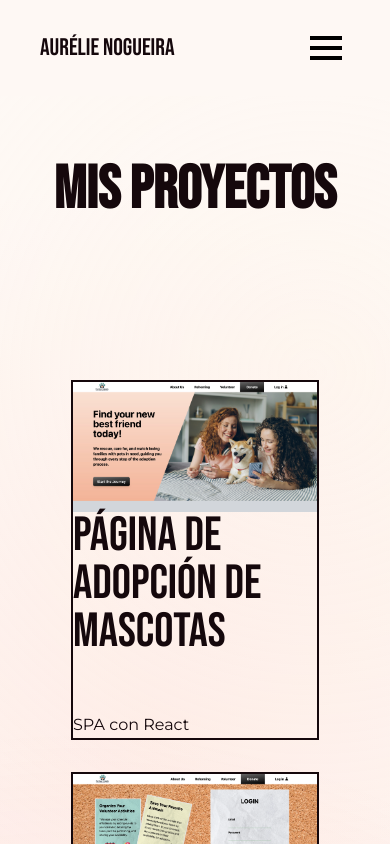
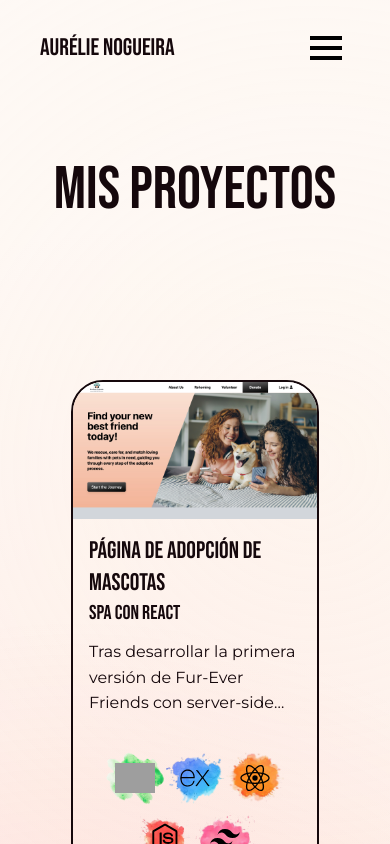
Before and after one commit to aurelienog/portfolio, a React (Vite) app in the folder web/: page /projects in a window 390 px wide. Shown: the top 844 px of the page. Built offline with nearby package versions, Linux system fonts and the light colour scheme; grey boxes are pictures that could not be loaded.

Commit message:
add ProjectPage and update styles Gallery

```diff
--- a/web/src/App.jsx
+++ b/web/src/App.jsx
@@ -6,6 +6,7 @@ import AboutPage from "./pages/AboutPage"
 import ProjectsPage from "./pages/ProjectsPage"
 import Footer from "./components/footer/Footer"
 import GradientLayout from "./components/layout/GradientLayout"
+import ProjectPage from "./pages/ProjectPage"
 
 
 function App() {
@@ -20,6 +21,7 @@ function App() {
           <Route path="/home?" element={<HomePage/>}/>
           <Route path="/about" element={<AboutPage/>}/>
           <Route path="/projects" element={<ProjectsPage/>}/>
+          <Route path="/projects/:id" element={<ProjectPage/>}/>
         </Routes>
         <Footer/>
       </GradientLayout>
--- a/web/src/components/gallery/Gallery.jsx
+++ b/web/src/components/gallery/Gallery.jsx
@@ -1,11 +1,14 @@
 import GalleryCard from "./GalleryCard"
+import { Link } from 'react-router-dom';
 
 function Gallery({ projects }) {
-  console.log(projects)
   return (
     <div className="grid grid-auto-fit p-8 gap-8 w-full">
       { projects?.map((project, index) => (
-        <GalleryCard key={index} {...project}/>
+        <Link to={`/projects/${project.id}`} key={index}>
+          <GalleryCard  {...project}/>
+        </Link>
+
       ))}
     </div>
   )
--- a/web/src/components/gallery/GalleryCard.jsx
+++ b/web/src/components/gallery/GalleryCard.jsx
@@ -1,9 +1,22 @@
-function GalleryCard({ name, architecture, image }) {
+import getTechnologiesByName from "../../lib/getTechnologiesByName"
+import SplashIcon from "../splash-icon/SplashIcon"
+
+function GalleryCard({ name, architecture, technologies, description, image }) {
+  const technologyObjects = getTechnologiesByName(technologies);
+
   return (
-    <article className="cursor-pointer border-2">
-      <img src={image} alt="" />
-      <h2>{name}</h2>
-      <p>{architecture}</p>
+    <article className="cursor-pointer border-2 overflow-hidden rounded-[var(--border-radius)]">
+      <figure>
+        <img src={image} alt="" className="block w-full aspect-video object-cover object-center" />
+      </figure>
+      <h2 className="text-2xl pb-0 p-4 mb-0">{name}</h2>
+      <p className="px-4 mb-3 text-xl font-sans">{architecture}</p>
+      <p className="mb-4 px-4 h-auto [display:-webkit-box] [-webkit-box-orient:vertical] [-webkit-line-clamp:3] overflow-hidden overflow-ellipsis">{description}</p>
+      <div className='p-4 flex flex-wrap justify-center w-full'>
+        {technologyObjects.map((tech, index) => (
+          <SplashIcon key={index} {...tech} height={'h-15'}/>
+        ))}
+        </div>
     </article>
   )
 }
--- a/web/src/components/layout/GradientLayout.jsx
+++ b/web/src/components/layout/GradientLayout.jsx
@@ -8,7 +8,7 @@ function GradientLayout( {children}) {
     className="absolute inset-0 z-0"
     style={{
       backgroundImage: `
-        radial-gradient(circle at 20% 80%, rgba(255, 160, 146, 0.25) 0%, transparent 50%),
+        radial-gradient(circle at 20% 55%, rgba(255, 160, 146, 0.25) 0%, transparent 50%),
         radial-gradient(circle at 80% 20%, rgba(255, 244, 228, 0.3) 0%, transparent 50%),
         radial-gradient(circle at 40% 40%, rgba(255, 160, 146, 0.15) 0%, transparent 50%)`,
     }}
--- a/web/src/components/projects-section/ProjectCard.jsx
+++ b/web/src/components/projects-section/ProjectCard.jsx
@@ -16,7 +16,7 @@ function ProjectCard({name, architecture, description, image, index, technologie
         <p className='my-4'>{description}</p>
         <div className='flex flex-wrap justify-start animate-splash mb-10 w-full'>
         {technologyObjects.map((tech, index) => (
-          <SplashIcon key={index} {...tech}/>
+          <SplashIcon key={index} {...tech} height={'h-15 md:h-20'}/>
         ))}
         </div>
         <Link to="/projects" className='button'>Más info<span className='visually hidden'>sobre el proyecto {name}</span></Link>
--- a/web/src/components/projects-section/ProjectsSection.jsx
+++ b/web/src/components/projects-section/ProjectsSection.jsx
@@ -2,10 +2,11 @@ import ProjectCard from './ProjectCard'
 import { projects } from '../../data/data'
 
 function ProjectsSection() {
+  const filteredProjects = projects.slice(0, 3)
   return (
     <section>
       <h2>Mis ultimos proyectos</h2>
-      {projects?.map((project, index) =>
+      {filteredProjects?.map((project, index) =>
       <ProjectCard className='' key={`${index}+${project.id}`} index={index} name={project.name} architecture={project.architecture} description={project.description} image={project.image} technologies={project.technologies}/>)}
     </section>
   )
--- a/web/src/components/splash-icon/SplashIcon.jsx
+++ b/web/src/components/splash-icon/SplashIcon.jsx
@@ -1,7 +1,7 @@
-function SplashIcon({ name, icon, splash }) {
+function SplashIcon({ name, icon, splash, height }) {
 
   return (
-    <div className='h-15 md:h-20 aspect-square relative flex items-center justify-center md:scale-0'>
+    <div className={`${height} aspect-square relative flex items-center justify-center`}>
       <img src={splash} alt='' className='opacity-85'/>
       <img src={icon} alt={name} className='absolute h-[50%] object-cover'/>
     </div>
--- a/web/src/components/sticky-header/StickyHeader.jsx
+++ b/web/src/components/sticky-header/StickyHeader.jsx
@@ -26,7 +26,7 @@ function StickyHeader({children}) {
   }, []);
 
   return (
-    <header className={`${isSticky? 'sticky top-0 shadow-xl' : 'sticky top-0 '} bg-background z-50 h-[var(--header-height)] content-center transition-[box-shadow] duration-300 `}>
+    <header className={`${isSticky? 'sticky top-0 shadow-xl bg-background' : 'sticky top-0 '}  z-50 h-[var(--header-height)] content-center transition-[box-shadow] duration-300 `}>
       {children}
       <ScrollProgressBar/>
     </header>
--- a/web/src/index.css
+++ b/web/src/index.css
@@ -105,12 +105,10 @@
 
   h1 {
     @apply text-6xl md:text-8xl;
-    max-width: 20ch;
     margin: auto;
     text-align: center;
     margin-top: 4rem;
     margin-bottom: 8rem;
-    font-weight: 700;
   }
 
   h2 {
@@ -149,14 +147,14 @@
     box-shadow:
     inset 2px 2px 4px rgba(0, 0, 0, 0.15),
     inset -1px -1px 3px rgba(255, 255, 255, 0.5);
-    background-color: #ffdbd1;
+    background-color: #f8f0ee;
     font-weight: 500;
     color: var(--color-text);
     }
 
     &:is(input:focus, textarea:focus) {
     outline: none;
-    background-color: #ffdbd1;
+    background-color: #ffe8e2;
     box-shadow:
     inset 4px 4px 8px rgba(0, 0, 0, 0.25),
     inset -2px -2px 4px rgba(255, 255, 255, 0.5);
@@ -203,6 +201,7 @@
     animation-fill-mode:none;
     animation-duration: 0.6s;
     animation-timing-function: cubic-bezier(0.25, 1, 0.5, 1);
+    @apply md:scale-0;
   }
 
   .animate-splash > *:nth-child(1) { animation-delay: 0s; }
@@ -294,8 +293,8 @@
 
 @media(min-width: 768px) {
 
-  h2 {
-    font-weight: 600;
+  h1, h2 {
+    font-weight: bold;
   }
 
   .animated-underline:hover::after  {
--- a/web/src/pages/AboutPage.jsx
+++ b/web/src/pages/AboutPage.jsx
@@ -1,26 +1,25 @@
 import { Link } from "react-router-dom";
 import workingImg from '../assets/images/working.jpg';
-import blob from '../assets/blob.svg'
 
 function AboutPage() {
   return (
       <main>
       <h1 className='text-5xl md:text-8xl'>Mi viaje hacia la programación</h1>
-      <section className="mx-auto md:grid grid-cols-2 gap-12">
+      <section className="mb-20 max-w-3xl mx-auto">
         <article className='space-y-10'>
           <p>Siempre tuve curiosidad por el mundo de la tecnología. En 2024, decidí dar el paso hacia el desarrollo web y me formé a través de un <b className='highlight'>bootcamp</b> basado en el <b className='highlight'>stack MERN</b>.</p>
           <p>Al finalizar, seguí aprendiendo por mi cuenta, profundizando en tecnologías como <b className='highlight'>Next.js</b> y <b className='highlight'>TypeScript</b>.</p>
           <p>Como primer proyecto freelance, diseñé y desarrollé un sitio web completo para un artesano francés, abordando tanto el <b className='highlight'>rendimiento</b> como la <b className='highlight'>accesibilidad</b> y el <b className='highlight'>SEO</b>.</p>
         </article>
-        <figure className="">
-          <img src={workingImg} alt="" className="rounded-[var(--border-radius)]"/>
-        </figure>
       </section>
 
-      <section className="mx-auto md:grid grid-cols-2 gap-12">
-        <figure></figure>
+      <figure className="mb-20">
+          <img src={workingImg} alt="" className="mx-auto rounded-[var(--border-radius)]"/>
+      </figure>
+
+      <section className="max-w-3xl mx-auto">
         <article className="space-y-10">
-          <p className="text-2xl">Hoy, estoy <b className='highlight'>en búsqueda de </b>mi primera oportunidad profesional como desarrolladora Full Stack, donde pueda aplicar lo aprendido y seguir creciendo en <b className='highlight'>un entorno colaborativo</b>.</p>
+          <p>Hoy, estoy <b className='highlight'>en búsqueda de </b>mi primera oportunidad profesional como desarrolladora Full Stack, donde pueda aplicar lo aprendido y seguir creciendo en <b className='highlight'>un entorno colaborativo</b>.</p>
           <p>Vivo en Bilbao, pero estoy abierta al trabajo en remoto si el proyecto lo permite.<b className='highlight'> Habló francés, español e inglés</b>, lo que me permite integrarme fácilmente en equipos multilingües.</p>
           <p>Si crees que podría encajar en tu equipo,
             <Link to={{ pathname: '/home', hash: "#contact" }} className='mx-2 md:text-xl italic underline-offset-4 underline text-accent font-bold'> no dudes en escribirme</Link>
--- /dev/null
+++ b/web/src/pages/ProjectPage.jsx
@@ -0,0 +1,30 @@
+import { useEffect, useState } from "react";
+import { useParams } from "react-router-dom";
+import { projects } from "../data/data";
+
+function ProjectPage() {
+  const [project, setProject] = useState(null);
+  const { id } = useParams();
+
+  useEffect(() => {
+    const foundProject = projects.find((p) => String(p.id) === String(id));
+    setProject(foundProject);
+  }, [id]);
+
+
+  if (!project) {
+    return (
+      <main>
+        <h1>Proyecto no encontrado</h1>
+      </main>
+    );
+  }
+
+  return (
+    <main>
+      <h1>{project?.name}</h1>
+    </main>
+  )
+}
+
+export default ProjectPage
```
